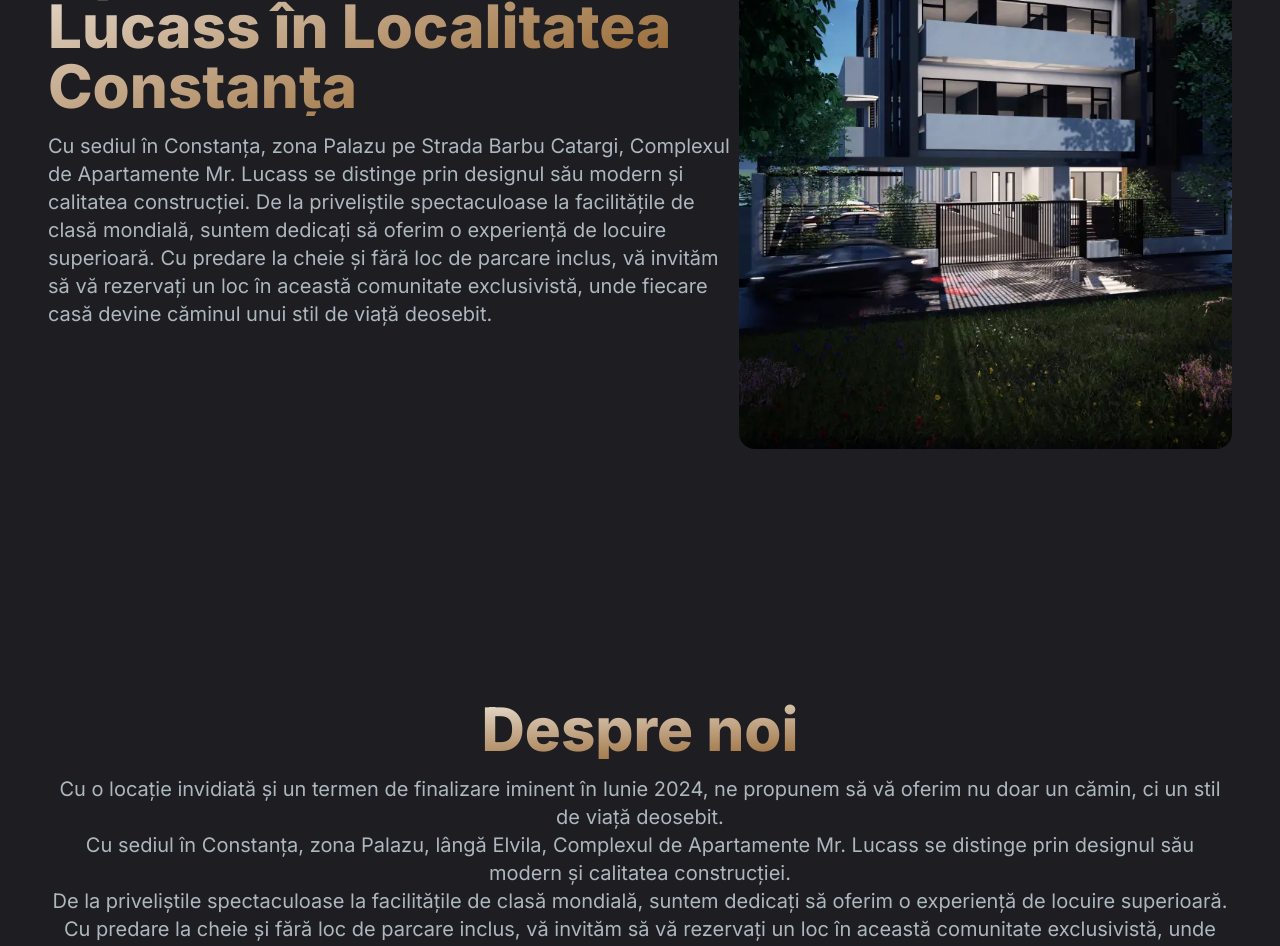
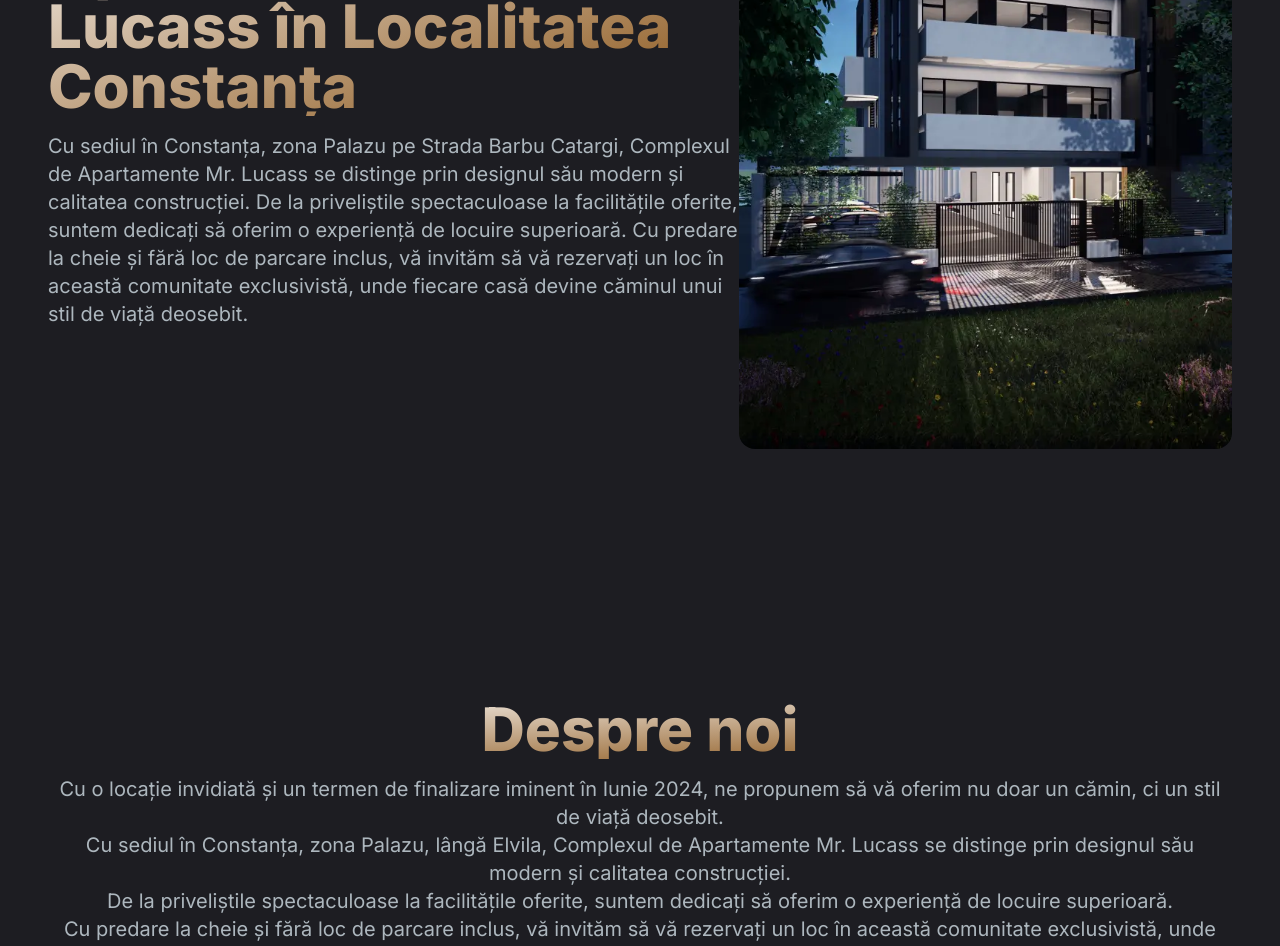
Before and after one commit to alexvieru1/MrLucass, a Next.js app: page / in a window 1280 px wide. Shown: the part 340-1286 px from the top of the page. Built offline with nearby package versions, Linux system fonts and the light colour scheme.

Commit message:
fara mondiala

```diff
--- a/components/About.tsx
+++ b/components/About.tsx
@@ -20,7 +20,7 @@
         calitatea construcției.
       </p>
       <p className="text-[#ADB7BE] text-lg lg:text-xl text-center">
-        De la priveliștile spectaculoase la facilitățile de clasă mondială,
+        De la priveliștile spectaculoase la facilitățile oferite,
         suntem dedicați să oferim o experiență de locuire superioară.
       </p>
       <p className="text-[#ADB7BE] text-lg lg:text-xl text-center">
--- a/components/Hero.tsx
+++ b/components/Hero.tsx
@@ -13,7 +13,7 @@
             Cu sediul în Constanța, zona Palazu pe Strada Barbu Catargi,
             Complexul de Apartamente Mr. Lucass se distinge prin designul său
             modern și calitatea construcției. De la priveliștile spectaculoase
-            la facilitățile de clasă mondială, suntem dedicați să oferim o
+            la facilitățile oferite, suntem dedicați să oferim o
             experiență de locuire superioară. Cu predare la cheie și fără loc de
             parcare inclus, vă invităm să vă rezervați un loc în această
             comunitate exclusivistă, unde fiecare casă devine căminul unui stil
```
